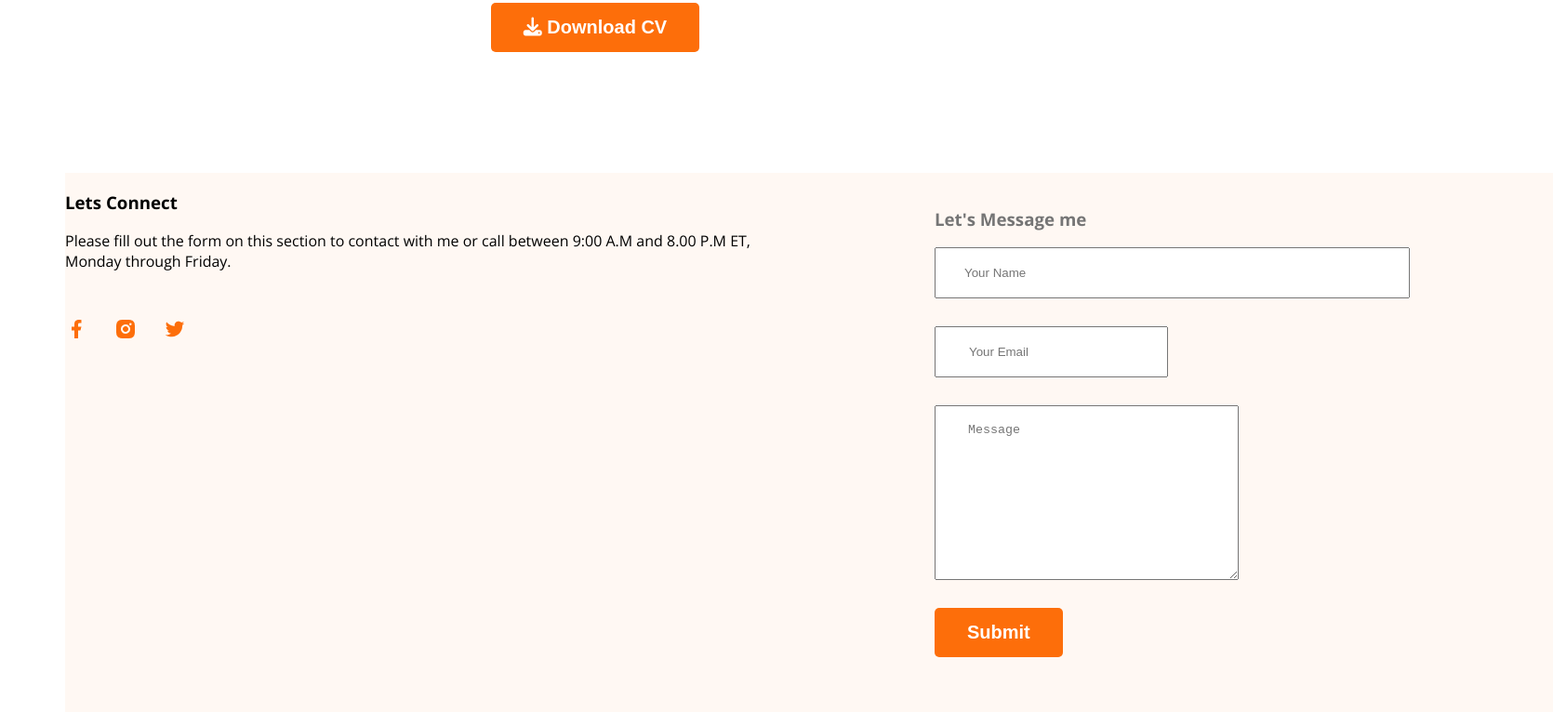
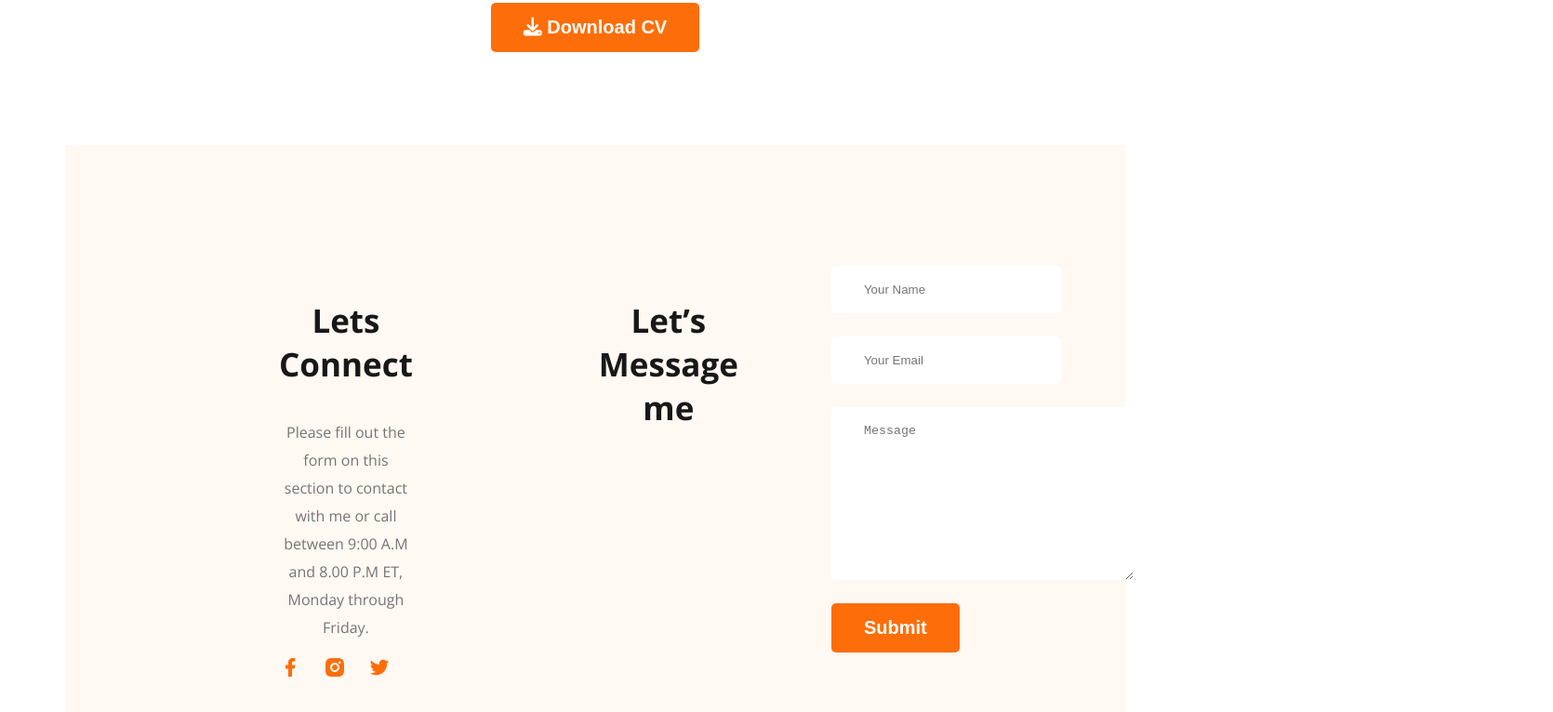
Before and after one commit to shahrukkabir/web-developer-portfolio, a plain HTML site: page index.html in a window 1280 px wide. Shown: the part 3359-4125 px from the top of the page at 93% size, 1670 px wide, since content can reach past the window. Drawn offline with nearby package versions, Linux system fonts and the light colour scheme.

Commit message:
Try to fix footer

```diff
--- a/index.html
+++ b/index.html
@@ -152,27 +152,24 @@
           </div>
           </section>
           <footer>
-
-            <div class="footer-column">
-                <h3 class="footer-section-title">Lets Connect</h3>
-                <p class="footer-section-description">Please fill out the form on this section to contact with me or call between 9:00 A.M and 8.00 P.M ET, Monday through Friday.</p>
-                <div class="social-link">
+            <div class="foooter-column">
+                <h3 class="section-title">Lets Connect</h3>
+                <p class="section-description">Please fill out the form on this section to contact with me or call between 9:00 A.M and 8.00 P.M ET, Monday through Friday.</p>
+                <div class="social-links">
                     <a href=""><img src="images/icons/facebook.png" alt=""></a>
                     <a href=""><img src="images/icons/insta.png" alt=""></a>
                     <a href=""><img src="images/icons/twitter.png" alt=""></a>
                 </div>
             </div>
-            <div class="contact" class="footer-column">
-                <h3 class="footer-section-title">Let's Message me</h3>
-                <form action="">
-                    <input type="text" placeholder="Your Name" name="" id="">
-                    <input type="email" placeholder="Your Email" name="" id="">
-                    <textarea name="" placeholder="Message" id="" cols="30" rows="10"></textarea>
-                    <input class="btn-primary" type="submit" value="Submit">
-
-                </form>
-            </div>
-        </footer>
+            <div class="foooter-column"></div>
+            <h3 class="section-title">Let’s Message me</h3>
+            <form class="contact" action="">
+                <input type="text" placeholder="Your Name" id="">
+                <input type="email" placeholder="Your Email" name="" id="">
+                <textarea name="" placeholder="Message" id="" cols="30" rows="10"></textarea>
+                <input type="submit" class="btn-primary" value="Submit">
+            </form>
+          </footer>
 
 
 </body>
--- a/styles/portfolio.css
+++ b/styles/portfolio.css
@@ -57,9 +57,9 @@
 
 .headerclass {
     background: #FFF8F3;
-    background-image: url('../images/header_bg.png'),url('../images/developer.png');
+    background-image: url('../images/header_bg.png'), url('../images/developer.png');
     background-repeat: no-repeat;
-    background-position: bottom right,top left;
+    background-position: bottom right, top left;
 }
 
 .banner {
@@ -233,27 +233,21 @@
     display: flex;
     gap: 100px;
     background: #FFF8F3;
-    margin-top: 130px;
-    width: 1600px;
-    height: 780px;
+    margin-top: 100px;
+    padding: 130px 230px;
 }
-
 .footer-column{
     width: 50%;
 }
-.contact ,input,textarea{
+.contact input[type="text"], input[type="email"], textarea{
     display: block;
-    margin-bottom: 30px;
-    color:#757575;
+    margin-bottom: 25px;
     padding: 18px 35px;
-
+    border-radius: 5px;
+    color: #474747;
+    background: #FFF;
+    border: 0;
 }
-.contact input[type="text"]{
-    padding: 18px 300px 18px 30px;
+.social-links a{
+    margin-right: 20px;
 }
-.social-link a{
-    margin-right: 25px;
-}
-.footer-section-description{
-    margin-bottom: 50px;
-}
```
